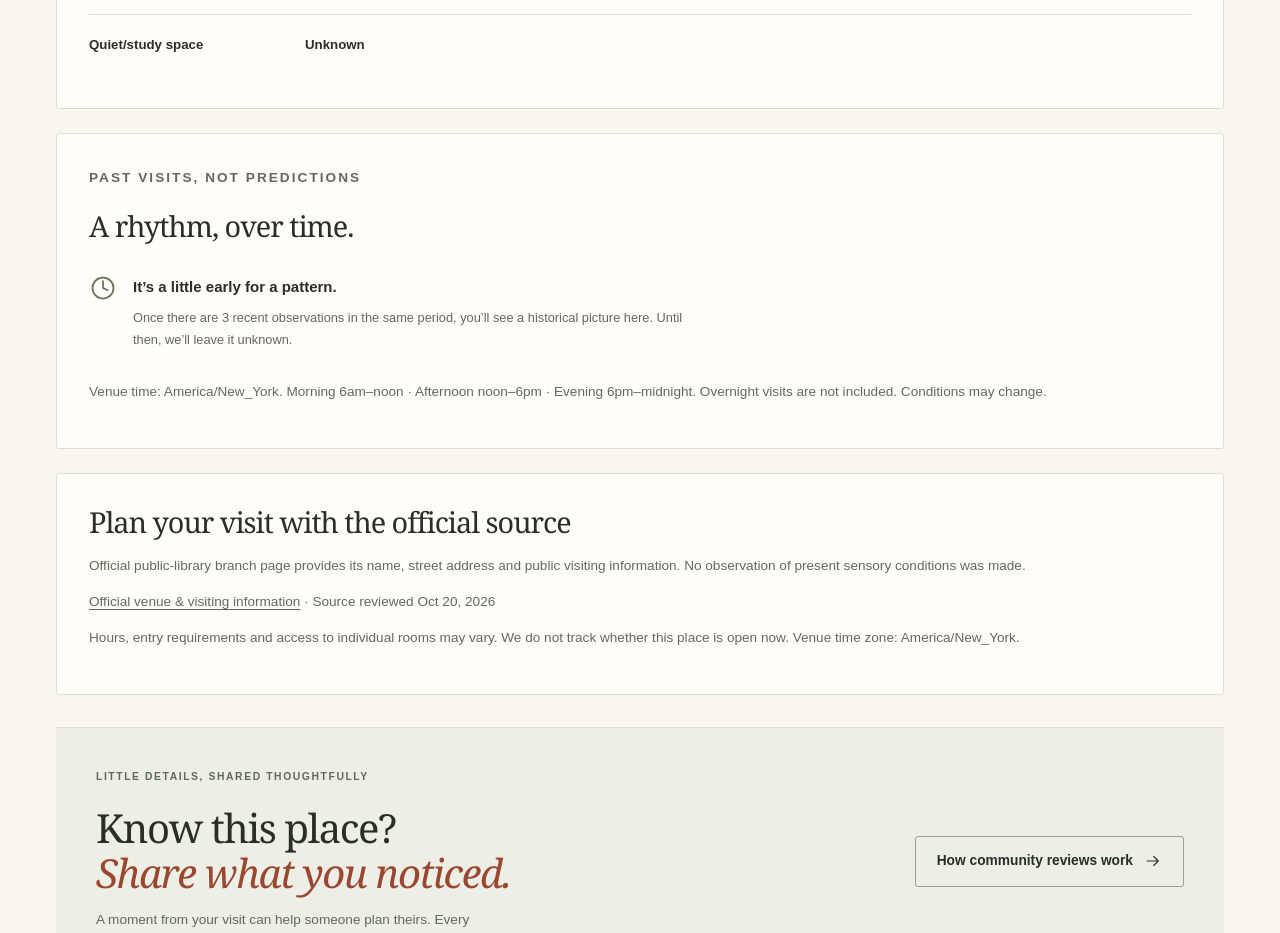
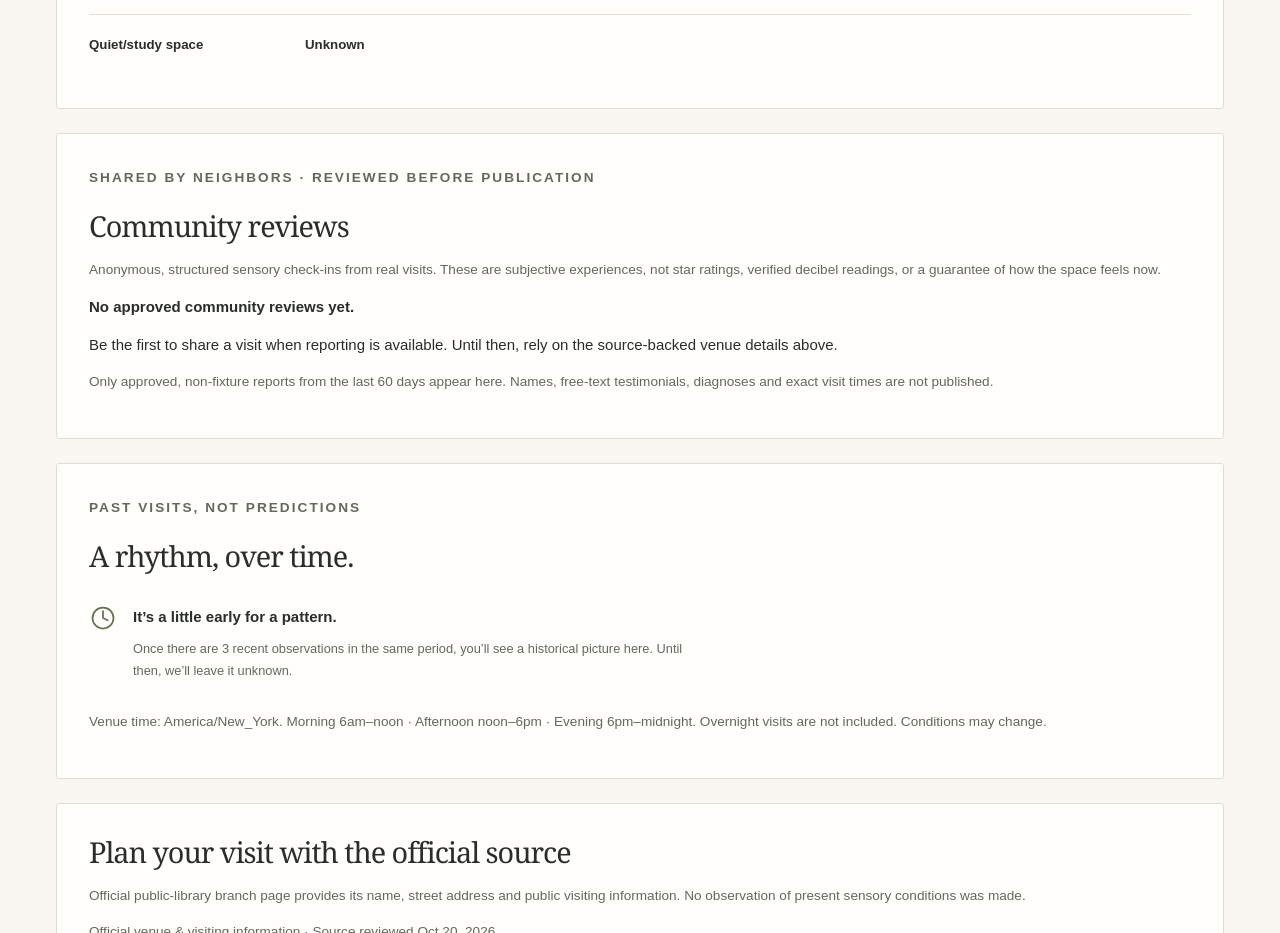
Before and after one commit to cx-57/QuietSpace, a Next.js app: page /spaces/bpl-brighton in a window 1280 px wide. Shown: the part 1560-2493 px from the top of the page. Built offline with nearby package versions, Linux system fonts and the light colour scheme.

Commit message:
Show recent moderated sensory reviews on venue pages

```diff
--- a/src/components/space-detail.tsx
+++ b/src/components/space-detail.tsx
@@ -8,6 +8,7 @@ import { effectiveFacility } from "../lib/validation";
 import { ConfidenceLabel, MatchExplanation, SensorySnapshot, SourceDate } from "./evidence";
 import { StorageNotice, usePreferences } from "./preferences-provider";
 import { HistoricalPeriods } from "./historical-periods";
+import { CommunityReviews } from "./community-reviews";
 
 export function SpaceDetail({ space, asOf }: { space: PublicSpace; asOf: string }) {
   const { preferences } = usePreferences();
@@ -35,6 +36,7 @@ export function SpaceDetail({ space, asOf }: { space: PublicSpace; asOf: string
           {item.verification === "verified" && <><p>{item.evidence}</p><p className="small"><a href={item.sourceUrl}>Facility source</a> · Reviewed <SourceDate value={item.checkedAt} /></p></>}</dd></div>;
       })}</dl>
     </section>
+    <CommunityReviews space={space} now={now} />
     <HistoricalPeriods space={space} now={now} />
   </>;
 }
```
